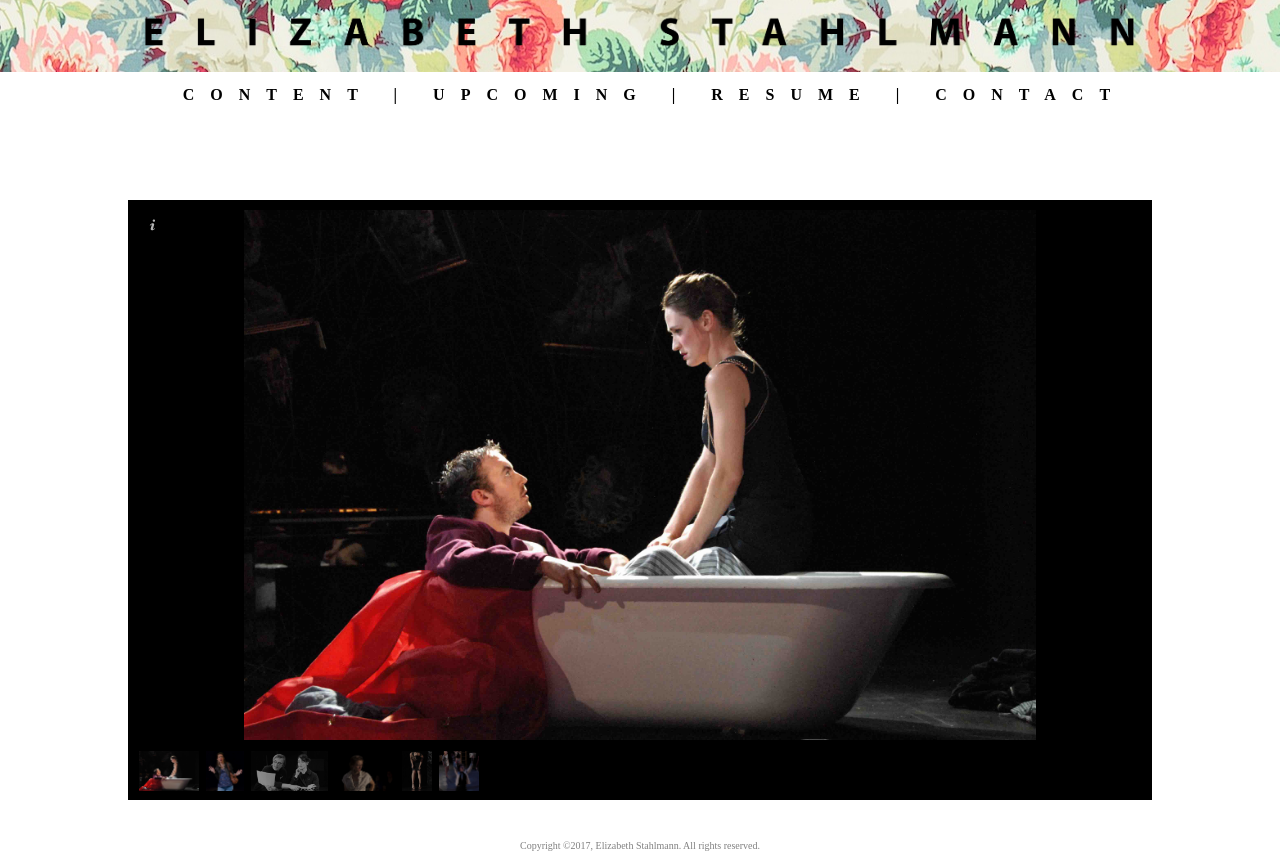
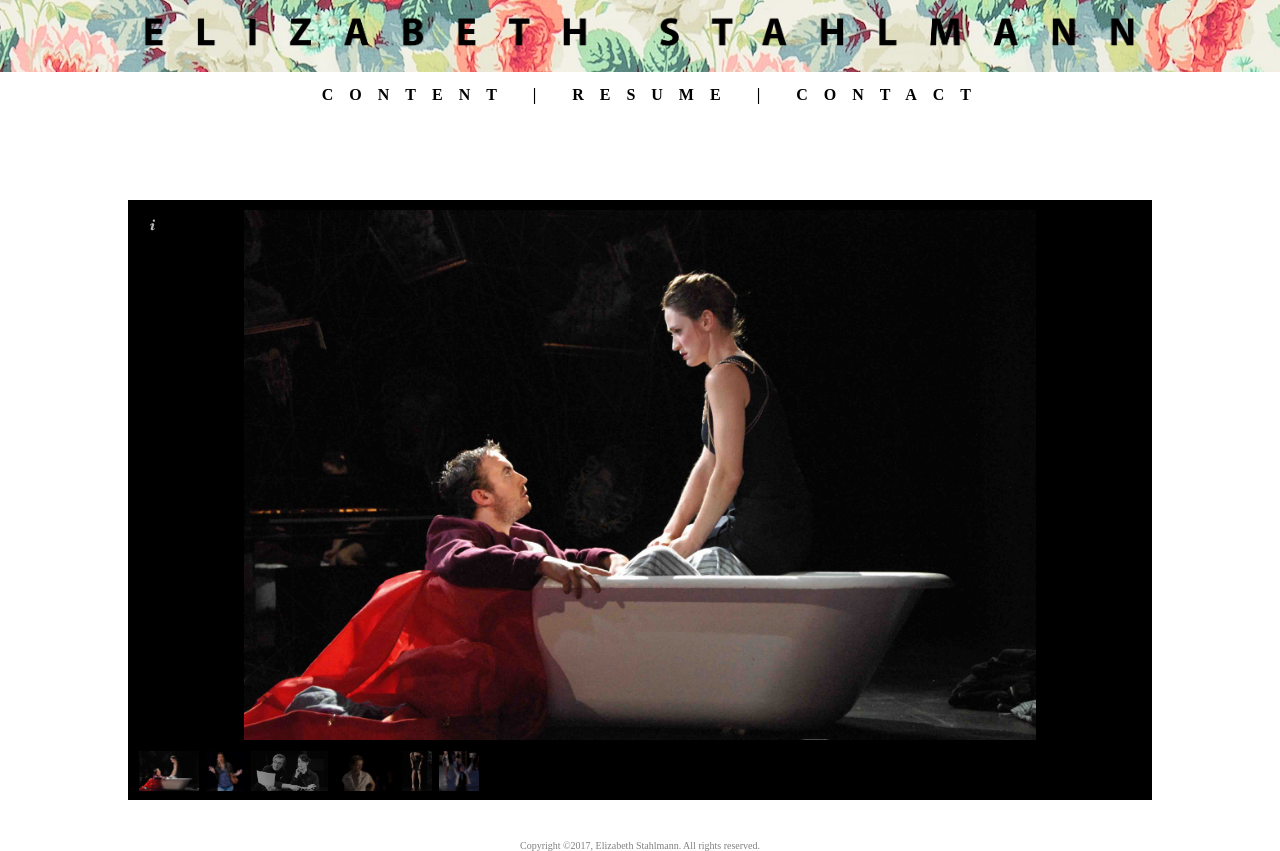
Before and after one commit to STAH0193/eli-webpage, a plain HTML site: page content.html in a window 1280 px wide. Drawn offline with nearby package versions, Linux system fonts and the light colour scheme.

Commit message:
Update content.html

```diff
--- a/content.html
+++ b/content.html
@@ -29,7 +29,6 @@
 
 			<b>
 			<a class="two" href="content.html">CONTENT |</a>
-			<a class="two" href="events.html">UPCOMING |</a>
 			<a class="two" href="resume.html">RESUME |</a>
 			<a class="two" href="contact.html">CONTACT</a>
 			</b>
```
